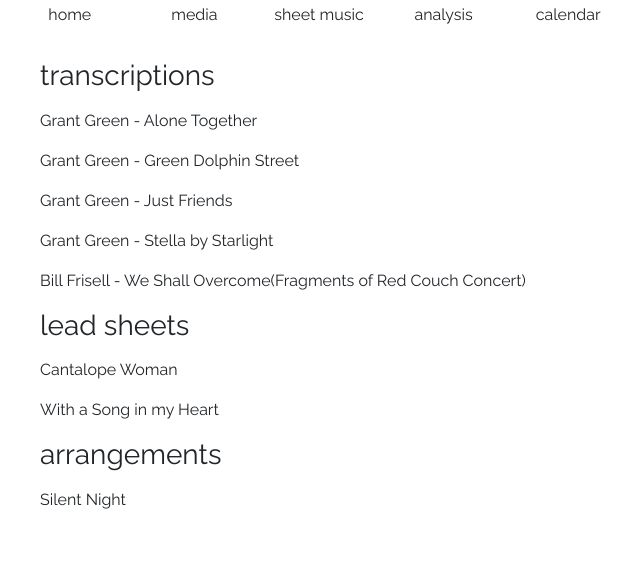
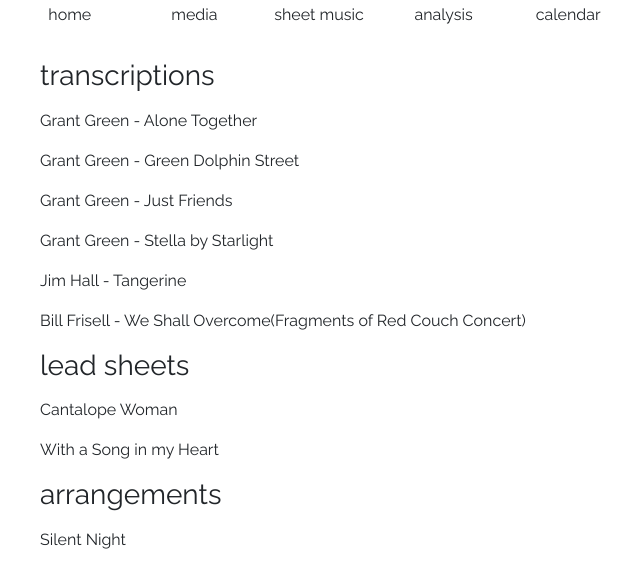
Before and after one commit to bradbakermusic/bradbakermusic.github.io, a plain HTML site: page sheet_music.html in a window 1280 px wide. Shown: the part 117-704 px from the top of the page, without its empty margins (321-961 px from the left). Drawn offline with nearby package versions, Linux system fonts and the light colour scheme.

Commit message:
add jim solo

```diff
--- a/sheet_music.html
+++ b/sheet_music.html
@@ -45,6 +45,7 @@
                 <a href="https://github.com/bradbakermusic/bradbakermusic.github.io/blob/main/music/transcriptions/grant_green_green_dolphin_street.pdf"><p>Grant Green - Green Dolphin Street</p></a>
                 <a href="https://github.com/bradbakermusic/bradbakermusic.github.io/blob/main/music/transcriptions/grant_green_just_friends.pdf"><p>Grant Green - Just Friends</p></a>
                 <a href="https://github.com/bradbakermusic/bradbakermusic.github.io/blob/main/music/transcriptions/grant_green_stella_by_starlight.pdf"><p>Grant Green - Stella by Starlight</p></a>
+                <a href="https://github.com/bradbakermusic/bradbakermusic.github.io/blob/main/music/transcriptions/jim_hall_tangerine.pdf"><p>Jim Hall - Tangerine</p></a>
                 <a href="https://github.com/bradbakermusic/bradbakermusic.github.io/blob/main/music/transcriptions/bill_frisell_we_shall_overcome.pdf"><p>Bill Frisell - We Shall Overcome(Fragments of Red Couch Concert)</p></a>
 
             <h3><p>lead sheets</p></h3>
```
Also changed, not shown: 1 other file.
